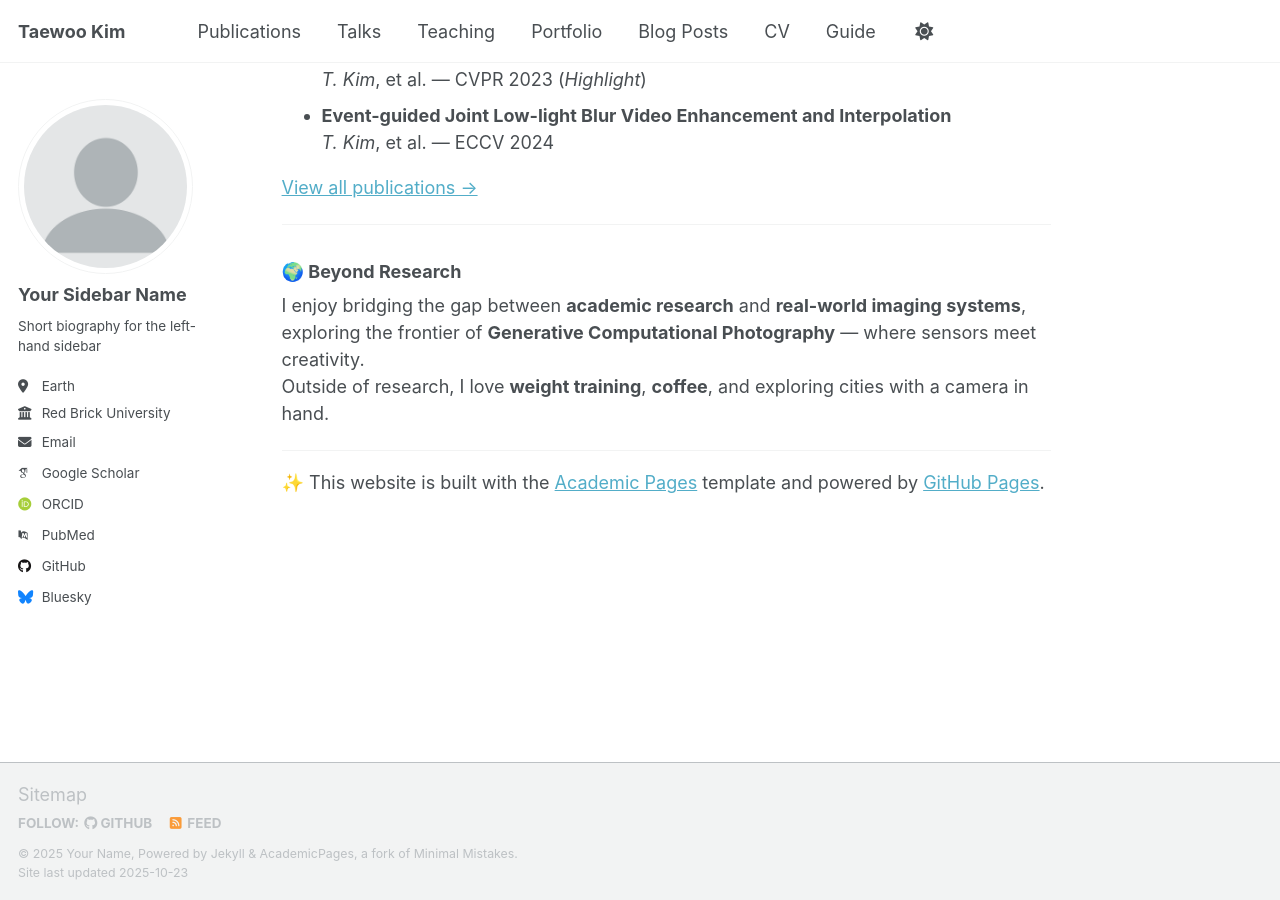
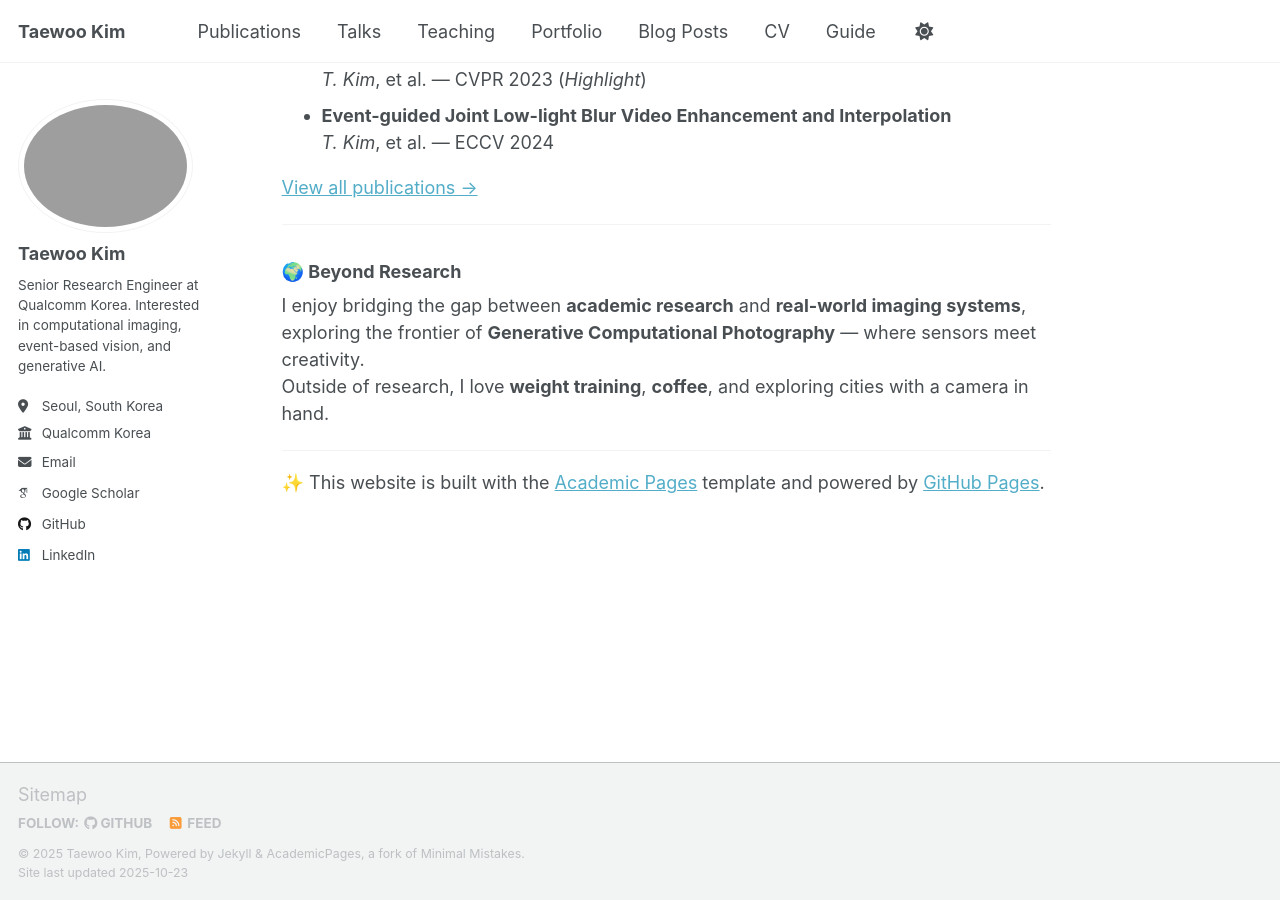
Before and after one commit to intelpro/intelpro.github.io, a Jekyll site: the page built from _pages/about.md, in a window 1280 px wide and 900 px high, scrolled down 1137 px. Built offline with Jekyll 4.4.1, drawn with Linux system fonts in a browser that asks for light colours; some web fonts are replaced; a script that is not in the unit is left out; some of the changed lines change nothing that is shown.

Commit message:
Update _config.yml

```diff
--- a/_config.yml
+++ b/_config.yml
@@ -8,76 +8,33 @@
 
 # Basic Site Settings
 locale                   : "en-US"
-site_theme               : "default" # Currently available options are "default", "air"
+site_theme               : "default"
 title                    : "Taewoo Kim"
 title_separator          : "-"
-name                     : &name "Your Name"
-description              : &description "Your Name's academic portfolio"   # Update this with a general description of your site, this is the default if not overridden by a page
-url                      : https://academicpages.github.io # The base hostname & protocol for your site e.g. "https://[your GitHub username].github.io",
-                                                           # or if you already have some other page hosted on Github then use "https://[your GitHub username].github.io/[Your Repo Name]"
-baseurl                  : "" # the subpath of your site, e.g. "/blog"
-repository               : "academicpages/academicpages.github.io"
+name                     : &name "Taewoo Kim"
+description              : &description "Senior Research Engineer at Qualcomm Korea, specializing in computational imaging, event-based vision, and generative AI."
+url                      : "https://intelpro.github.io"
+baseurl                  : ""
+repository               : "taewookpro/taewook.github.io"
 
-# Site Author - The following control what appear as part of the author content on the side bar.
-#               If a field is blank the icon and link will not appear, otherwise it will be shown.
-#               Additional customization can be done by editing /_includes/author-profile.html
+# Site Author
 author:
   # Biographic information
-  avatar           : "profile.png"
-  name             : "Your Sidebar Name"
-  pronouns         : # example: "she/her"
-  bio              : "Short biography for the left-hand sidebar"
-  location         : "Earth"
-  employer         : "Red Brick University"
-  uri              : # URL
-  email            : "none@example.org"
+  avatar           : "profile.jpg"
+  name             : "Taewoo Kim"
+  bio              : "Senior Research Engineer at Qualcomm Korea. Interested in computational imaging, event-based vision, and generative AI."
+  location         : "Seoul, South Korea"
+  employer         : "Qualcomm Korea"
+  email            : "taewook@example.com"
 
   # Academic websites
-  academia         : # URL
-  arxiv            : # URL - Update with the correct link to your profile
-  googlescholar    : "https://scholar.google.com/citations?user=PS_CX0AAAAAJ"
-  inspire-hep      : # URL
-  impactstory      : # URL
-  orcid            : "https://orcid.org/yourorcidurl"
-  semantic         : # URL
-  pubmed           : "https://www.ncbi.nlm.nih.gov/pubmed/?term=john+snow"
-  researchgate     : # URL
-  scopus           : # URL
+  googlescholar    : "https://scholar.google.com/citations?hl=en&user=SzKw5oYAAAAJ"
 
-  # Repositories and software development
-  bitbucket        : # Username - Update with your username on the site
-  codepen          : # Username
-  dribbble         : # Username
-  github           : "academicpages"
-  kaggle           : # Username
-  stackoverflow    : # User number or user number and name (i.e., use "1" or "1/jeff-atwood")
+  # Repositories
+  github           : "taewookpro"
 
   # Social media
-  artstation       : # Username
-  bluesky          : "bsky.app" # Replace this with you Bluesky username
-  facebook         : # Username
-  flickr           : # Username
-  foursquare       : # Username
-  goodreads        : # Username
-  google_plus      : # Username
-  keybase          : # Username
-  instagram        : # Username
-  lastfm           : # Username
-  linkedin         : # Username
-  mastodon         : # URL
-  medium           : # URL
-  pinterest        : # Username
-  soundcloud       : # Username
-  steam            : # Username
-  telegram         : # URL
-  tumblr           : # Username
-  twitter          : # Username for X / Twitter
-  vine             : # Username
-  weibo            : # Username
-  wikipedia        : # Username
-  xing             : # Username
-  youtube          : # Username
-  zhihu            : # Username
+  linkedin         : "taewoo-kim"
 
 # Publication Category - The following the list of publication categories and their headings
 publication_category:
```
